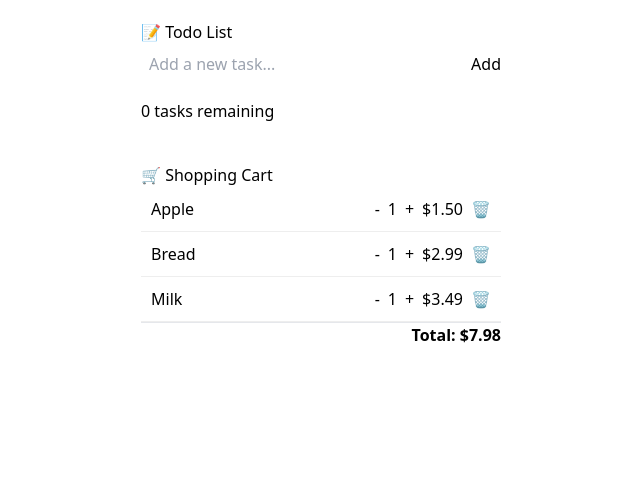
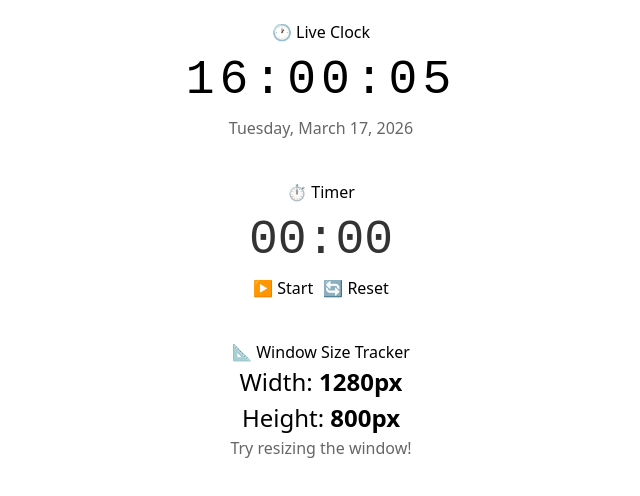
Before and after one commit to Zerro2003/TheReaction, a React (Vite) app: page / in a window 1280 px wide. Shown: the top 496 px of the page, without its empty margins (319-959 px from the left). Built offline with nearby package versions, Linux system fonts and the light colour scheme.

Commit message:
refactor: update main.tsx with effect component demos

```diff
--- a/src/main.tsx
+++ b/src/main.tsx
@@ -1,11 +1,13 @@
 import { StrictMode } from "react";
 import { createRoot } from "react-dom/client";
 import "./index.css";
-import TodoList from "./todoList.tsx";
-import ShoppingCart from "./shoppingCart.tsx";
+import Clock from "./clock.tsx";
+import Timer from "./timer.tsx";
+import WindowSize from "./windowSize.tsx";
 createRoot(document.getElementById("root")!).render(
   <StrictMode>
-    <TodoList />
-    <ShoppingCart />
+    <Clock />
+    <Timer />
+    <WindowSize />
   </StrictMode>,
 );
```
